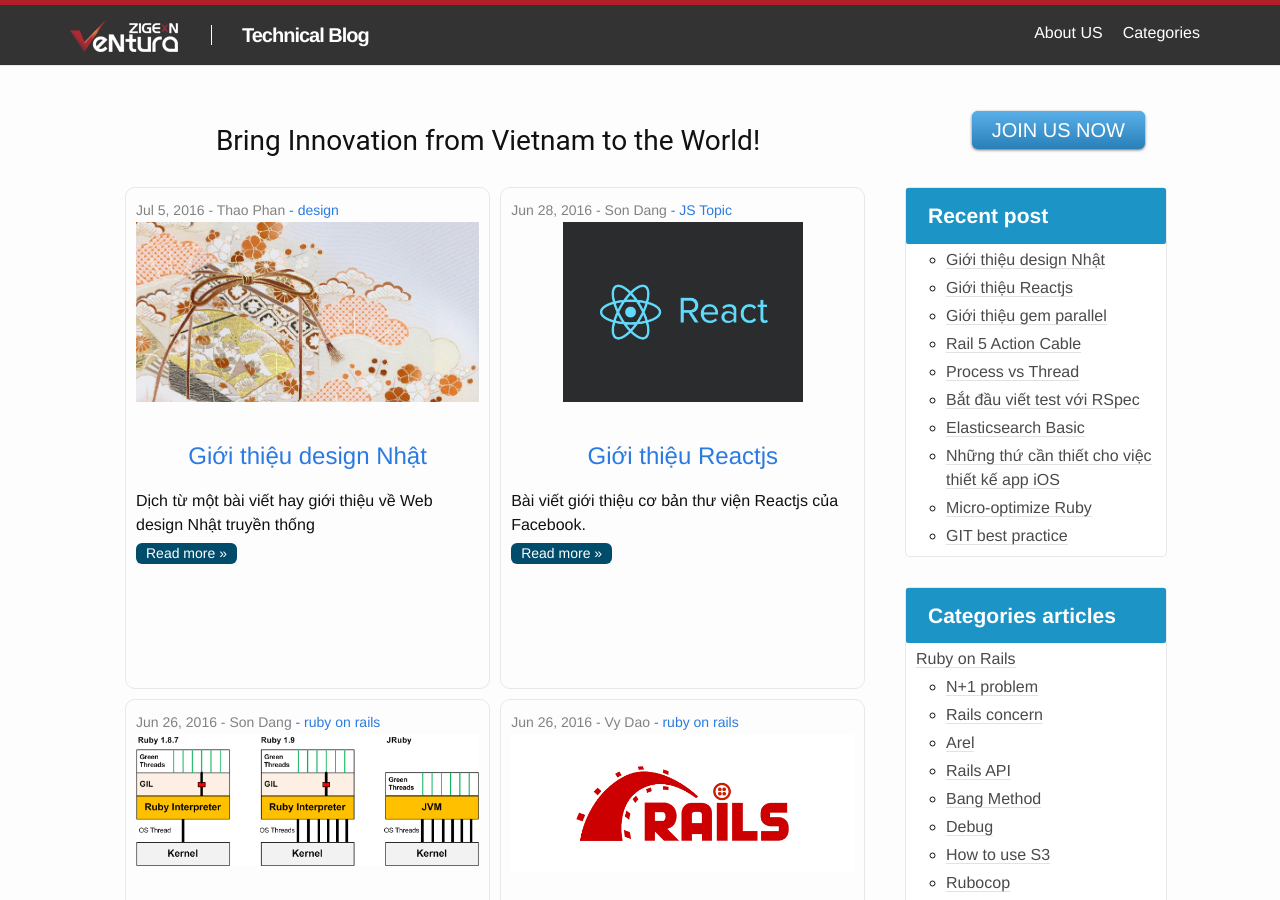
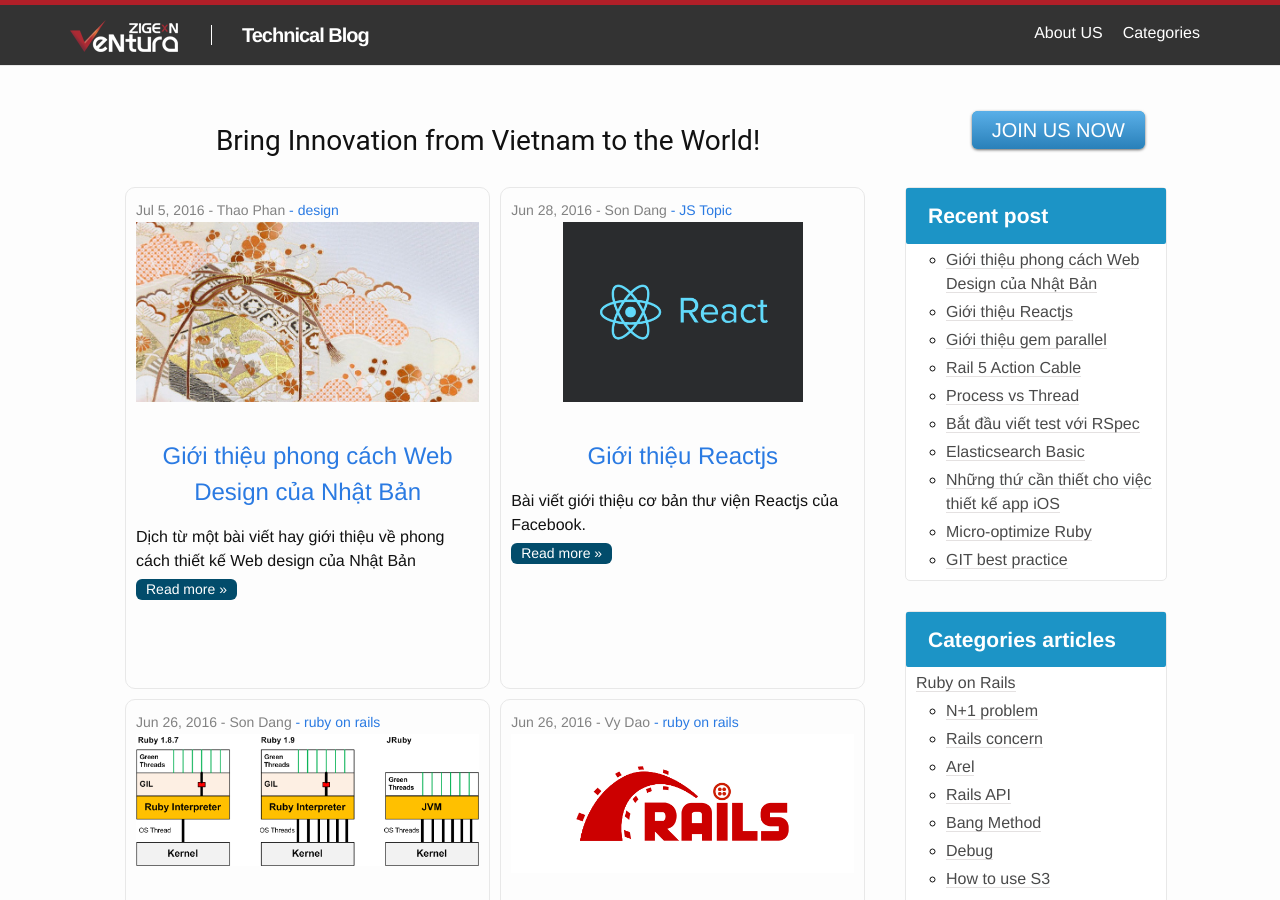
Before and after one commit to ZIGExN-VeNtura/ZIGExN-VeNtura.github.io, a Jekyll site: the page built from index.html, in a window 1280 px wide and 900 px high. Built offline with Jekyll 4.4.1, drawn with Linux system fonts in a browser that asks for light colours; the list of posts is cut into pages by our own code.

Commit message:
update article japanese (#24)
* update article japanese

* fix nofollow

```diff
--- a/_posts/2016-07-05-WA-Japanese-design.markdown
+++ b/_posts/2016-07-05-WA-Japanese-design.markdown
@@ -1,47 +1,45 @@
 ---
 layout: post
-title:  "Giới thiệu design Nhật"
+title:  "Giới thiệu phong cách Web Design của Nhật Bản"
 date:   2016-07-05
-summary: Dịch từ một bài viết hay giới thiệu về Web design  Nhật truyền thống
+summary: Dịch từ một bài viết hay giới thiệu về phong cách thiết kế Web design của Nhật Bản
 categories: [design]
 tags: ["design"]
 images: /images/thumb_wa.jpg
 author: Thao Phan
 ---
 
-# TỔNG HỢP VÀ MINH HỌA NHỮNG CHẤT LIỆU VÀ NHỮNG ĐIỂM QUAN TRỌNG TRONG THIẾT KẾ WEB DESIGN  NHẬT TRUYỀN THỐNG
+# TỔNG HỢP VÀ MINH HỌA NHỮNG CHẤT LIỆU VÀ NHỮNG ĐIỂM QUAN TRỌNG TẠO NÊN PHONG CÁCH THIẾT KẾ WEB DESIGN CỦA NHẬT BẢN
 
-
-Đây là một bài viết của một người bị thu hút bởi vẻ đẹp của design và không khí Nhật truyền thống.
-Sự thu hút đến từ cách phối màu truyền thống, bố cục, font chữ. Design phong cách Nhật truyền thống có 4 đặc điểm. Hãy cùng lý giải từng đặc điểm và thể hiện mượt mà trong những mẫu design.
+Đây là một bài viết của một người bị thu hút bởi vẻ đẹp của thiết kế và không gian mang phong cách Nhật Bản.
+Sự thu hút đến từ cách phối màu , bố cục, font chữ. Design phong cách Nhật có 4 đặc điểm. Hãy cùng lý giải từng đặc điểm và thể hiện mượt mà trong những mẫu design.
 
 ![alt text](http://www.webcreatorbox.com/wp-content/uploads/2014/11/thumb_wa.jpg)
 
 ## 1. Phối màu
-Cái gì làm chúng ta gợi nhớ đến design Nhật truyền thống? Có lẽ không ít người hình dung đó không phải là màu hồng chói hay màu trắng trong suốt, mà là tổng hòa những gam màu hơi trầm, dịu. Ở Nhật, có những màu sắc & cách phối màu mang tính truyền thống, nếu sử dụng chúng ngọt ngào, bạn sẽ tiến rất gần đến design mang phong cach Nhật truyền thống.
+Cái gì làm chúng ta gợi nhớ đến design phong cách Nhật ? Có lẽ không ít người hình dung đó đó chắc chắn không phải là màu hồng chói hay màu trắng trong suốt, mà là tổng hòa những gam màu hơi trầm, dịu. Ở Nhật, có những màu sắc & cách phối màu truyền thống, nếu sử dụng chúng ngọt ngào, bạn sẽ tiến rất gần đến design mang phong cach Nhật Bản.
 
-※ Bảng màu truyền thống
+※  Bảng màu truyền thống
 
 ![alt text](http://www.webcreatorbox.com/wp-content/uploads/2014/11/wa-colour-dictionary.jpg)
 
-Từ điển màu truyền thống sẽ giới thiệu những gam màu truyền thống của Nhật.
-Nhìn chung, các gam màu này  cho chúng ta ấn tượng về sự hòa hợp với tự nhiên, có nhiều gam màu dịu và độ Saturation thấp.
+Từ điển màu truyền thống sẽ giới thiệu những gam màu phong cách Nhật. Nhìn chung, các gam màu này cho chúng ta ấn tượng về sự hòa hợp với tự nhiên, có nhiều gam màu dịu và độ Saturation thấp.
 
 ※Japanese Color combination KASANE
 
-Japanese Color combination là cách phối màu chồng nhiều lớp của kimono ra đời từ phục trang của quốc gia  trong thời Heian. Màu sắc bề mặt và bên trong của chất liệu thể hiện sự biến đổi 4 mùa của Nhật Bản.
+Japanese Color combination KASANE là cách phối màu chồng nhiều lớp của kimono ra đời từ phục trang của quốc gia trong thời Heian. Màu sắc bề mặt và bên trong của chất liệu thể hiện sự biến đổi 4 mùa của Nhật Bản.
 
 ![alt text](http://www.webcreatorbox.com/wp-content/uploads/2014/11/kasane.jpg)
 
-Giới thiệu bên dưới là tự điển mã màu theo cách phối color combination KASANE truyền thống.
+Giới thiệu bên dưới là tự điển mã màu theo cách phối Japanese color combination KASANE.
 
-http://www.colordic.org/w/
+[http://www.colordic.org/w](http://www.colordic.org/w/){:rel="nofollow"}
 
 ※Ý  tưởng phối màu
 
-Từ website COLOURlovers, có một sốc cách phối màu phù hợp với design Nhật truyền thống.
-http://www.colourlovers.com/
-Bên dưới, là một số ý tưởng phối màu tương thích với phong cách design Nhật truyền thống.
+Từ website COLOURlovers, có một số cách phối màu phù hợp với phong cách design Nhật ...
+[http://www.colourlovers.com](http://www.colourlovers.com/){:rel="nofollow"}
+Bên dưới, là một số ý tưởng phối màu tương thích với phong cách design Nhật.
 
 ![alt text](http://www.webcreatorbox.com/wp-content/uploads/2014/11/colour1.png)
 #EACDCD, #75394D, #402E2B, #57734A, #BFBF56
@@ -72,30 +70,31 @@
 
 ![alt text](http://www.webcreatorbox.com/wp-content/uploads/2014/11/colour10.png)
 #AF736B, #FF9E73, #FCE1B4, #9EB394, #1E3835
-## 2. Những họa tiết Nhật truyền thống
+
+## 2. Những họa tiết mang phong cách Nhật
 
 Sóng nước, cánh hoa anh đào, hình xoắn ốc,  họa tiết bàn cờ,..hay có những họa tiết độc đáo được ưa chuộng từ xưa đến nay.
 
 ![alt text](http://www.webcreatorbox.com/wp-content/uploads/2014/11/pattern1.jpg)
 
-http://japanese-pattern.info/
-Webiste này không chỉ cung cấp những họa tiết truyền thống Nhật, mà có cả những họa tiết chấm bi, họa tiết paisley ...
+[http://japanese-pattern.info](http://japanese-pattern.info/){:rel="nofollow"}
+Webiste này không chỉ cung cấp những họa tiết truyền thống, mà có cả những họa tiết chấm bi, họa tiết paisley ...
 
 ## 3.Illustrators
 
-Trong design Nhật truyền thống, hình minh họa rất hay được sử dụng. Đa phần trong số đó là hình ảnh của tự nhiên như hoa, cây lá hay là  một nhân vật nào đó ...là những đối tượng chính sử dụng  trong tranh màu nước hay tranh sơn dầu... Những mẫu họa tiết trên kimono Nhật rất thích hợp với design Nhật truyền thống.
+Trong phong cách design Nhật, hình minh họa rất hay được sử dụng. Đa phần trong số đó là hình ảnh của tự nhiên như hoa, cây lá hay là một nhân vật nào đó ...là những đối tượng chính sử dụng  trong tranh màu nước hay tranh sơn dầu... Những mẫu họa tiết trên kimono Nhật rất thích hợp với những mẫu design phong cách Nhật .
 
 ![alt text](http://www.webcreatorbox.com/wp-content/uploads/2014/11/hokusai.jpg)
 
-website http://www.hokusai.gr.jp/ để toàn giao diện tranh của Hokusai. Thể hiện thế giới quan độc đáo trên Website. Phối màu và texture rất hòa hợp.
+website [http://www.hokusai.gr.jp](http://www.hokusai.gr.jp/){:rel="nofollow"} để toàn giao diện tranh của Hokusai. Thể hiện thế giới quan độc đáo trên Website. Phối màu và texture rất hòa hợp.
 
 Một số link download tham khảo
-http://www.wafusozai.com/
+[http://www.wafusozai.com](http://www.wafusozai.com/){:rel="nofollow"}
 ![alt text](http://www.webcreatorbox.com/wp-content/uploads/2014/11/illutration1.jpg)
 
 ## 4. Font chữ
 
-Trong website design kiểu Nhật truyền thống, font Mincho hay được sử dung. Font Mincho là font chữ từ Trung Quốc truyền vào, và được sử dụng phổ biến tại Nhật. Được yêu thích từ xưa nên rất hợp với design truyền thống Nhật. Mouhitsu Bold Font là font chữ như được viết bằng bút lông cũng khá phổ biến.
+Trong Web design phong cách Nhật, font Mincho hay được sử dung. Font Mincho là font chữ từ Trung Quốc truyền vào, và được sử dụng phổ biến. Được yêu thích từ xưa nên rất hợp với design phong cách Nhật. Mouhitsu Bold Font là font chữ như được viết bằng bút lông cũng khá phổ biến.
 
 ![Honoka Mincho](http://www.webcreatorbox.com/wp-content/uploads/2014/11/honoka.jpg)
 
@@ -114,25 +113,25 @@
 > really scary Minchotai
 
 
-### Các example website về phong cách Nhật truyền thống.
+### Các example website về phong cách Nhật phong cách Nhật .
 
 Đẹp mê mẩn trên từng hoạ tiết trên màu nền background.
 ![alt text](http://www.webcreatorbox.com/wp-content/uploads/2014/11/design1.jpg)
-<http://www.hishiken.co.jp/>
+[hishiken.co.jp](http://www.hishiken.co.jp/>){:rel="nofollow"}
 
 Tổng thể gam màu trầm hợp nhất
 ![alt text](http://www.webcreatorbox.com/wp-content/uploads/2014/11/design4.jpg)
-<http://tsuzuri.kyo-bunka.or.jp/tsuzuri/>
+[http://tsuzuri.kyo-bunka.or.jp/tsuzuri](http://tsuzuri.kyo-bunka.or.jp/tsuzuri/>){:rel="nofollow"}
 
 Hình ảnh minh hoạ trở thành điểm nhấn chính
 ![alt text](http://www.webcreatorbox.com/wp-content/uploads/2014/11/design5.jpg)
+[http://www.nori-fukui.co.jp/index.php](http://www.nori-fukui.co.jp/index.php>){:rel="nofollow"}
 
-<http://www.nori-fukui.co.jp/index.php>
 
 Chú trọng phần ảnh chụp, phối màu dịu.
 ![alt text](http://www.webcreatorbox.com/wp-content/uploads/2014/11/design8.jpg)
-<http://hanayomewakon.jp/>
+[http://hanayomewakon.jp](http://hanayomewakon.jp/){:rel="nofollow"}
 
-
-
-(Dịch từ Resoure from <http://www.webcreatorbox.com/inspiration/japanese-web-design/>)
+(Dịch từ Resoure from [http://www.webcreatorbox.com/inspiration/japanese-web-design/
+](http://www.webcreatorbox.com/inspiration/japanese-web-design/
+){:rel="nofollow"})
```
